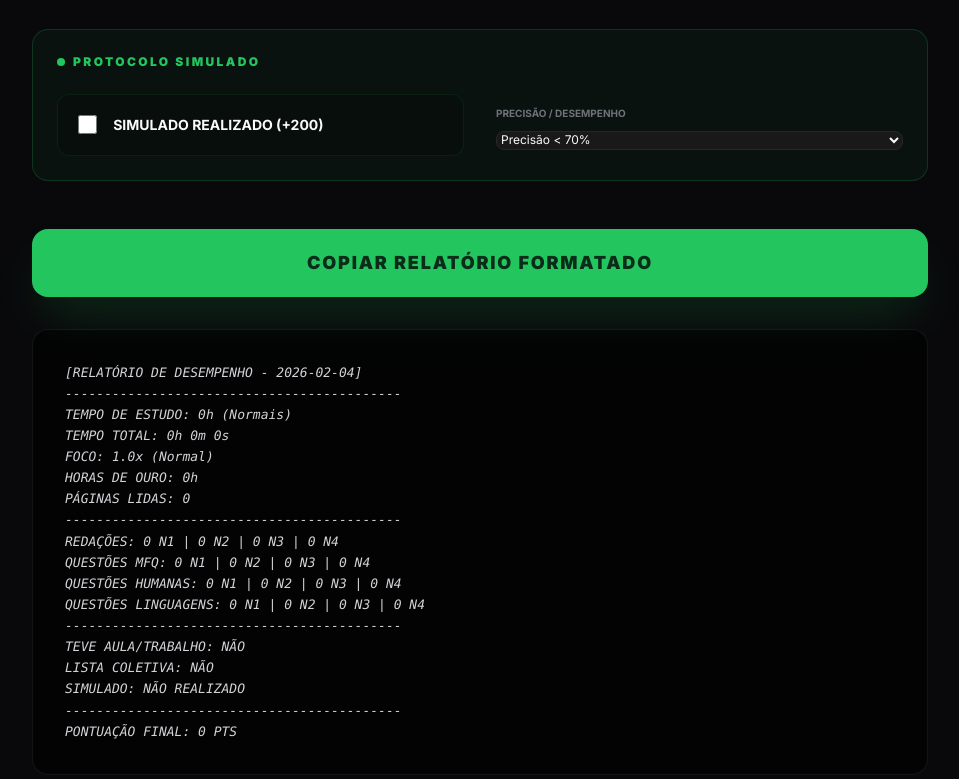
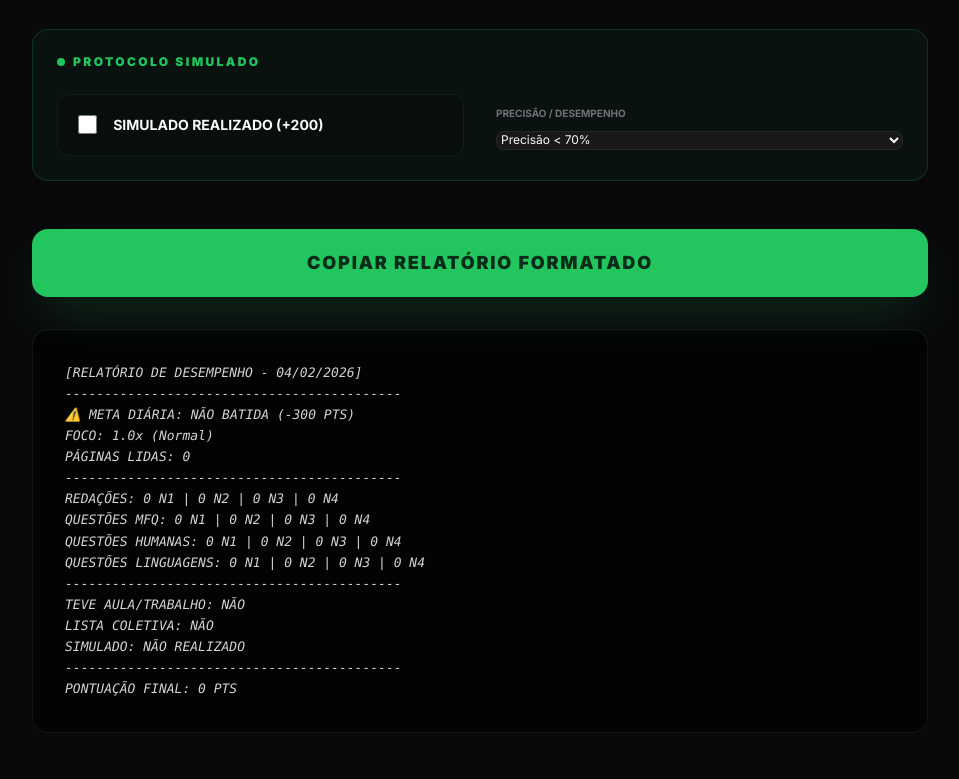
Before and after one commit to ninhodasaguiasxxii-beep/CALCULADORA, a plain HTML site: page index.html in a window 1280 px wide. Shown: the part 1042-1821 px from the top of the page, without its empty margins (160-1119 px from the left). Drawn offline with nearby package versions, Linux system fonts and the light colour scheme.

Commit message:
Update index.html

```diff
--- a/index.html
+++ b/index.html
@@ -418,6 +418,89 @@
             updateDisplay(currentTotal);
         }
 
+        function generateReport(total) {
+            const dateInput = document.getElementById('reportDate').value;
+            const date = dateInput ? dateInput.split('-').reverse().join('/') : '';
+
+            const hRaw = document.getElementById('hours-exact').value;
+            const shRaw = document.getElementById('streamHours-exact').value;
+            const chRaw = document.getElementById('camHours-exact').value;
+            const madRaw = document.getElementById('madrugada-exact').value;
+
+            const h = timeToHours(hRaw);
+            const sh = timeToHours(shRaw);
+            const ch = timeToHours(chRaw);
+            const mad = timeToHours(madRaw);
+            const pages = parseInt(document.getElementById('pages').value) || 0;
+
+            const totalH = h + sh + ch;
+            const metaBatida = totalH >= 3;
+
+            const e1 = parseInt(document.getElementById('essay1').value) || 0;
+            const e2 = parseInt(document.getElementById('essay2').value) || 0;
+            const e3 = parseInt(document.getElementById('essay3').value) || 0;
+            const e4 = parseInt(document.getElementById('essay4').value) || 0;
+
+            const q_mfq1 = parseInt(document.getElementById('q_mfq1').value) || 0;
+            const q_mfq2 = parseInt(document.getElementById('q_mfq2').value) || 0;
+            const q_mfq3 = parseInt(document.getElementById('q_mfq3').value) || 0;
+            const q_mfq4 = parseInt(document.getElementById('q_mfq4').value) || 0;
+
+            const q_hum1 = parseInt(document.getElementById('q_hum1').value) || 0;
+            const q_hum2 = parseInt(document.getElementById('q_hum2').value) || 0;
+            const q_hum3 = parseInt(document.getElementById('q_hum3').value) || 0;
+            const q_hum4 = parseInt(document.getElementById('q_hum4').value) || 0;
+
+            const q_lin1 = parseInt(document.getElementById('q_lin1').value) || 0;
+            const q_lin2 = parseInt(document.getElementById('q_lin2').value) || 0;
+            const q_lin3 = parseInt(document.getElementById('q_lin3').value) || 0;
+            const q_lin4 = parseInt(document.getElementById('q_lin4').value) || 0;
+
+            const shHours = sh;
+            const chHours = ch;
+            let multText = "1.0x (Normal)";
+            if (shHours > 0 && chHours > 0) multText = "1.6x (Foco Máximo)";
+            else if (shHours > 0 || chHours > 0) multText = "1.3x (Foco Vídeo)";
+
+            let report = `[RELATÓRIO DE DESEMPENHO - ${date}]\n`;
+            report += `-------------------------------------------\n`;
+
+            if (h > 0) report += `TEMPO DE ESTUDO: ${hRaw} (Normais)\n`;
+            if (sh > 0 || ch > 0) report += `CHAMADAS: ${shRaw || '0h'} Stream / ${chRaw || '0h'} Cam\n`;
+
+            if (totalH > 0) report += `TEMPO TOTAL: ${document.getElementById('total-hours-sum').innerText}\n`;
+
+            if (!metaBatida) {
+                report += `⚠️ META DIÁRIA: NÃO BATIDA (-300 PTS)\n`;
+            } else {
+                report += `✅ META DIÁRIA: BATIDA (Mín. 3h)\n`;
+            }
+
+            report += `FOCO: ${multText}\n`;
+
+            if (mad > 0) report += `HORAS DE OURO: ${madRaw}\n`;
+            report += `PÁGINAS LIDAS: ${pages}\n`;
+            report += `-------------------------------------------\n`;
+
+            report += `REDAÇÕES: ${e1} N1 | ${e2} N2 | ${e3} N3 | ${e4} N4\n`;
+            report += `QUESTÕES MFQ: ${q_mfq1} N1 | ${q_mfq2} N2 | ${q_mfq3} N3 | ${q_mfq4} N4\n`;
+            report += `QUESTÕES HUMANAS: ${q_hum1} N1 | ${q_hum2} N2 | ${q_hum3} N3 | ${q_hum4} N4\n`;
+            report += `QUESTÕES LINGUAGENS: ${q_lin1} N1 | ${q_lin2} N2 | ${q_lin3} N3 | ${q_lin4} N4\n`;
+
+            report += `-------------------------------------------\n`;
+
+            const work = document.getElementById('workSchool').checked ? `SIM (${document.getElementById('workSchoolName').value || 'Não informado'})` : 'NÃO';
+            const coletiva = document.getElementById('coletiva').checked ? `SIM (Com: ${document.getElementById('coletivaWith').value || 'Não informado'})` : 'NÃO';
+
+            report += `TEVE AULA/TRABALHO: ${work}\n`;
+            report += `LISTA COLETIVA: ${coletiva}\n`;
+            report += `SIMULADO: ${document.getElementById('simulado').checked ? 'REALIZADO' : 'NÃO REALIZADO'}\n`;
+
+            report += `-------------------------------------------\n`;
+            report += `PONTUAÇÃO FINAL: ${Math.floor(total).toLocaleString()} PTS\n`;
+            document.getElementById('report').innerText = report;
+        }
+
         function calculateTotal() {
             let total = 0;
             const getV = (id) => parseFloat(document.getElementById(id).value) || 0;
@@ -429,8 +512,15 @@
             const ch = getExactV('camHours');
             const mad = getExactV('madrugada');
 
+            const totalH = h + sh + ch;
+
+            // Meta diária: -300 se totalH < 3
+            if (totalH < 3) {
+                total -= 300;
+            }
+
             // Base time points
-            let timePoints = (h + sh + ch) * 100;
+            let timePoints = totalH * 100;
 
             // Automatic Multipliers
             if (sh > 0 && ch > 0) {
@@ -441,7 +531,6 @@
 
             total += timePoints;
 
-            const totalH = h + sh + ch;
             if (totalH >= 12) total += 300;
             else if (totalH >= 8) total += 200;
             else if (totalH >= 5) total += 100;
@@ -479,47 +568,10 @@
             generateReport(total);
         }
 
-        function generateReport(total) {
-            const date = document.getElementById('reportDate').value;
-            const h = document.getElementById('hours-exact').value || '0h';
-            const sh = document.getElementById('streamHours-exact').value || '0h';
-            const ch = document.getElementById('camHours-exact').value || '0h';
-            const mad = document.getElementById('madrugada-exact').value || '0h';
-            const work = document.getElementById('workSchool').checked ? `SIM (${document.getElementById('workSchoolName').value})` : 'NÃO';
-            const coletiva = document.getElementById('coletiva').checked ? `SIM (Com: ${document.getElementById('coletivaWith').value})` : 'NÃO';
-
-            const shHours = timeToHours(sh);
-            const chHours = timeToHours(ch);
-            let multText = "1.0x (Normal)";
-            if (shHours > 0 && chHours > 0) multText = "1.6x (Foco Máximo)";
-            else if (shHours > 0 || chHours > 0) multText = "1.3x (Foco Vídeo)";
-
-            let report = `[RELATÓRIO DE DESEMPENHO - ${date}]\n`;
-            report += `-------------------------------------------\n`;
-            report += `TEMPO DE ESTUDO: ${h} (Normais)\n`;
-            if (shHours > 0 || chHours > 0) report += `CHAMADAS: ${sh} Stream / ${ch} Cam\n`;
-            report += `TEMPO TOTAL: ${document.getElementById('total-hours-sum').innerText}\n`;
-            report += `FOCO: ${multText}\n`;
-            report += `HORAS DE OURO: ${mad}\n`;
-            report += `PÁGINAS LIDAS: ${document.getElementById('pages').value}\n`;
-            report += `-------------------------------------------\n`;
-            report += `REDAÇÕES: ${document.getElementById('essay1').value} N1 | ${document.getElementById('essay2').value} N2 | ${document.getElementById('essay3').value} N3 | ${document.getElementById('essay4').value} N4\n`;
-            report += `QUESTÕES MFQ: ${document.getElementById('q_mfq1').value} N1 | ${document.getElementById('q_mfq2').value} N2 | ${document.getElementById('q_mfq3').value} N3 | ${document.getElementById('q_mfq4').value} N4\n`;
-            report += `QUESTÕES HUMANAS: ${document.getElementById('q_hum1').value} N1 | ${document.getElementById('q_hum2').value} N2 | ${document.getElementById('q_hum3').value} N3 | ${document.getElementById('q_hum4').value} N4\n`;
-            report += `QUESTÕES LINGUAGENS: ${document.getElementById('q_lin1').value} N1 | ${document.getElementById('q_lin2').value} N2 | ${document.getElementById('q_lin3').value} N3 | ${document.getElementById('q_lin4').value} N4\n`;
-            report += `-------------------------------------------\n`;
-            report += `TEVE AULA/TRABALHO: ${work}\n`;
-            report += `LISTA COLETIVA: ${coletiva}\n`;
-            report += `SIMULADO: ${document.getElementById('simulado').checked ? 'REALIZADO' : 'NÃO REALIZADO'}\n`;
-            report += `-------------------------------------------\n`;
-            report += `PONTUAÇÃO FINAL: ${Math.floor(total)} PTS\n`;
-            document.getElementById('report').innerText = report;
-        }
-
         function copyReport() {
             const text = document.getElementById('report').innerText;
             navigator.clipboard.writeText(text).then(() => {
-                const btn = event.target;
+                const btn = document.querySelector('button[onclick="copyReport()"]');
                 const old = btn.innerText;
                 btn.innerText = "COPIADO COM SUCESSO!";
                 setTimeout(() => btn.innerText = old, 2000);
```
